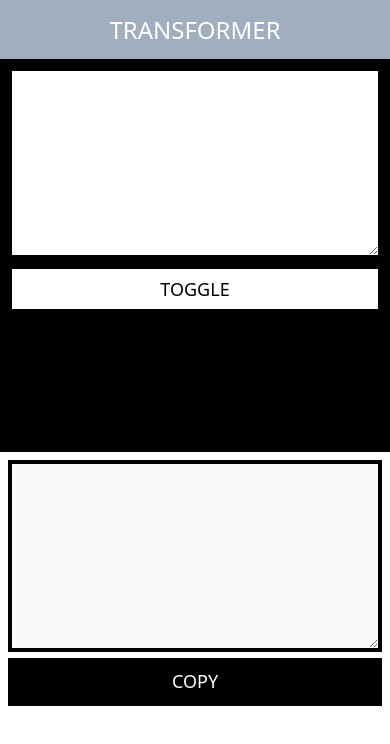
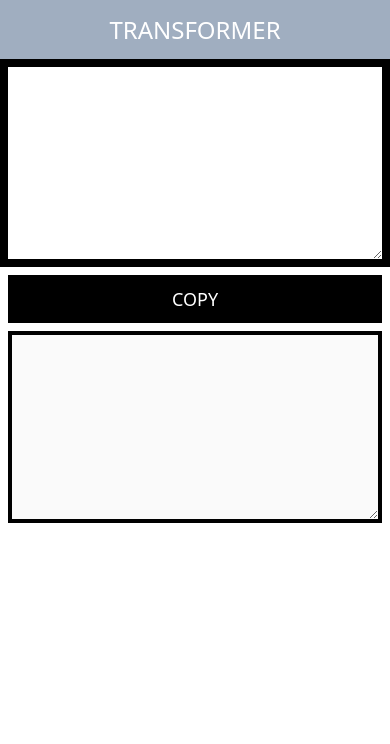
Before and after one commit to ashco/text-formatter, a Next.js app: page / in a window 390 px wide. Shown: the top 744 px of the page. Built offline with nearby package versions, Linux system fonts and the light colour scheme.

Commit message:
set up spacing for fields

```diff
--- a/components/Container.js
+++ b/components/Container.js
@@ -3,7 +3,7 @@ import Button from './Button'
 
 const Container = ({mode, children}) => {
   return (
-    <div className={`${mode === 'input' ? 'bg-black' : 'bg-white'} min-h-1/2 w-full p-2`}>
+    <div className={`${mode === 'input' ? 'bg-black' : ''} ${mode === 'output' ? 'sm:flex-col-reverse sm:space-y-reverse justify-end' : ''} w-full p-2 flex flex-col p-2 space-y-2`}>
       {children}
     </div>
   )
--- a/components/InputContainer.js
+++ /dev/null
@@ -1,11 +0,0 @@
-import Textarea from './Textarea'
-
-const InputContainer = () => {
-  return (
-    <div className="bg-black text-white min-h-1/2 w-full p-2">
-      <Textarea />
-    </div>
-  )
-}
-
-export default InputContainer
--- a/components/InputField.js
+++ b/components/InputField.js
@@ -1,7 +1,7 @@
 const InputField = ({placeholder, value, handleChange}) => {
   return (
     <div className="w-vw">
-      <input placeholder={placeholder} onChange={handleChange} value={value} className="border-4 border-black w-full h-12" />
+      <input placeholder={placeholder} onChange={handleChange} value={value} className="w-full h-12" />
     </div>
   )
 }
--- a/components/Main.js
+++ b/components/Main.js
@@ -31,8 +31,6 @@ const Main = () => {
     } else {
       varSet.clear()
     }
-
-    console.log(parsedVars, '|', varSet)
   }, [inputText])
 
   return (
@@ -42,15 +40,12 @@ const Main = () => {
         {Array.from(varSet).map(variable => (
           <InputField key={variable} placeholder={variable} />
         ))}
-        <Button>
-          TOGGLE
-        </Button>
       </Container>
       <Container mode="output">
-        <Textarea disabled={true} value={outputText}/>
         <Button type='primary'>
           COPY
         </Button>
+        <Textarea type='output' disabled={true} value={outputText}/>
       </Container>
     </main>
   )
--- a/components/OutputContainer.js
+++ /dev/null
@@ -1,16 +0,0 @@
-import Textarea from './Textarea'
-import Button from './Button'
-
-
-const OutputContainer = () => {
-  return (
-    <div className="bg-white min-h-1/2 w-full p-2">
-      <Textarea />
-      <Button>
-        COPY
-      </Button>
-    </div>
-  )
-}
-
-export default OutputContainer
--- a/components/Textarea.js
+++ b/components/Textarea.js
@@ -1,8 +1,6 @@
-const Textarea = ({value, disabled = false, handleChange}) => {
+const Textarea = ({className, type, value, disabled = false, handleChange}) => {
   return (
-    <div className="w-vw">
-      <textarea onChange={handleChange} value={value} disabled={disabled} className="border-4 border-black w-full h-48" />
-    </div>
+      <textarea onChange={handleChange} value={value} disabled={disabled} className={`${type == 'output' ? 'border-4 border-black' : ''}  w-full h-48`} />
   )
 }
 
```
